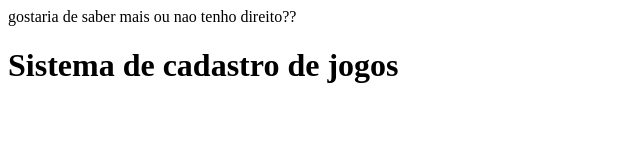
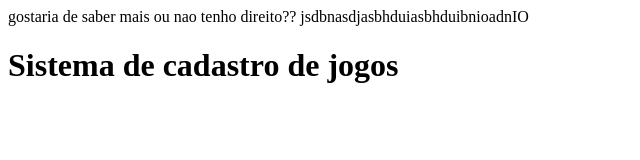
Before and after one commit to matheusalbu/Sistema-de-Cadastro, a plain HTML site: page index.html in a window 1280 px wide. Shown: the whole page, without its empty margins (0-640 px from the left). Drawn offline with Linux system fonts and the light colour scheme.

Commit message:
nova alteraçao

```diff
--- a/index.html
+++ b/index.html
@@ -7,7 +7,7 @@
 </head>
 <body>
     <header></header>
-gostaria de saber mais ou nao tenho direito??
+gostaria de saber mais ou nao tenho direito?? jsdbnasdjasbhduiasbhduibnioadnIO
     <main>
         <h1>Sistema de cadastro de jogos</h1>
         <script src="app.js"></script>
```
